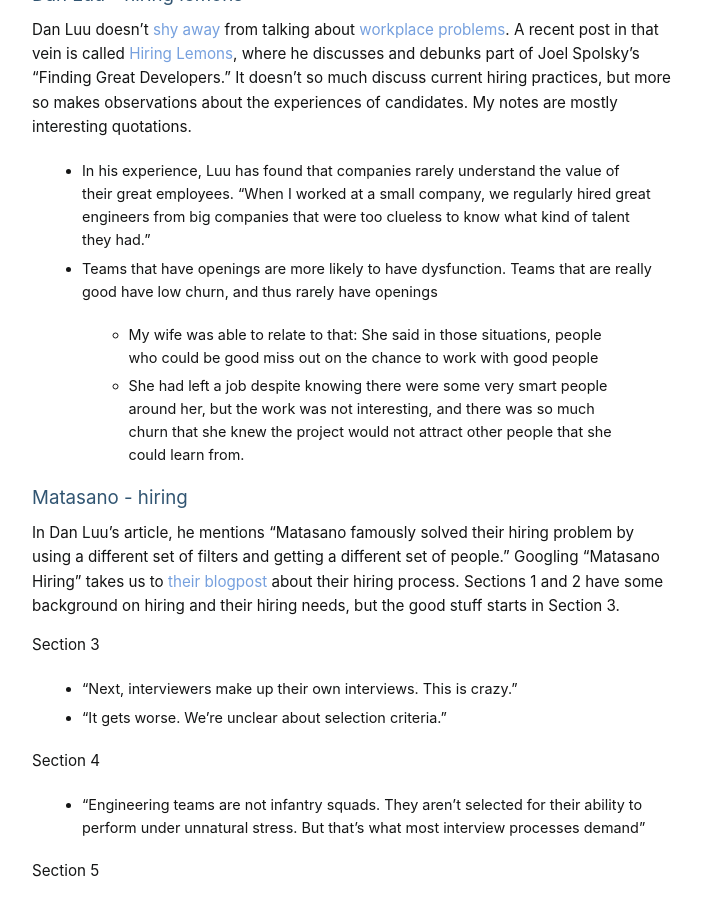
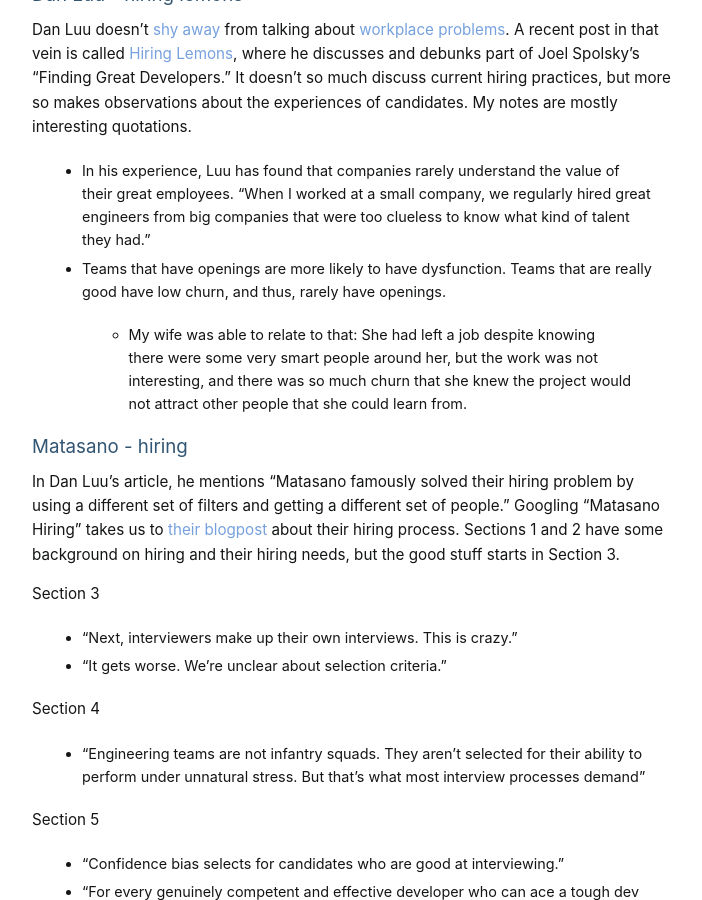
Before and after one commit to matthew-dailey/matthew-dailey.github.io, a Jekyll site: the page built from _posts/2016-10-21-interview-reading-material.markdown, in a window 1280 px wide and 900 px high, scrolled down 942 px. Shown: the whole window, without its empty margins (288-990 px from the left). Built offline with Jekyll 4.4.1, drawn with Linux system fonts in a browser that asks for light colours; some web fonts are replaced.

Commit message:
Improved quote from Emily

```diff
--- a/_posts/2016-10-21-interview-reading-material.markdown
+++ b/_posts/2016-10-21-interview-reading-material.markdown
@@ -32,9 +32,8 @@
 Dan Luu doesn't [shy away](http://danluu.com/wat/) from talking about [workplace problems](http://danluu.com/programmer-moneyball/).  A recent post in that vein is called [Hiring Lemons](http://danluu.com/hiring-lemons/), where he discusses and debunks part of Joel Spolsky's "Finding Great Developers."  It doesn't so much discuss current hiring practices, but more so makes observations about the experiences of candidates.  My notes are mostly interesting quotations.
 
 * In his experience, Luu has found that companies rarely understand the value of their great employees.  "When I worked at a small company, we regularly hired great engineers from big companies that were too clueless to know what kind of talent they had."
-* Teams that have openings are more likely to have dysfunction.  Teams that are really good have low churn, and thus rarely have openings
-  * My wife was able to relate to that: She said in those situations, people who could be good miss out on the chance to work with good people
-  * She had left a job despite knowing there were some very smart people around her, but the work was not interesting, and there was so much churn that she knew the project would not attract other people that she could learn from.
+* Teams that have openings are more likely to have dysfunction.  Teams that are really good have low churn, and thus, rarely have openings.
+  * My wife was able to relate to that: She had left a job despite knowing there were some very smart people around her, but the work was not interesting, and there was so much churn that she knew the project would not attract other people that she could learn from.
 
 # Matasano - hiring
 
```
